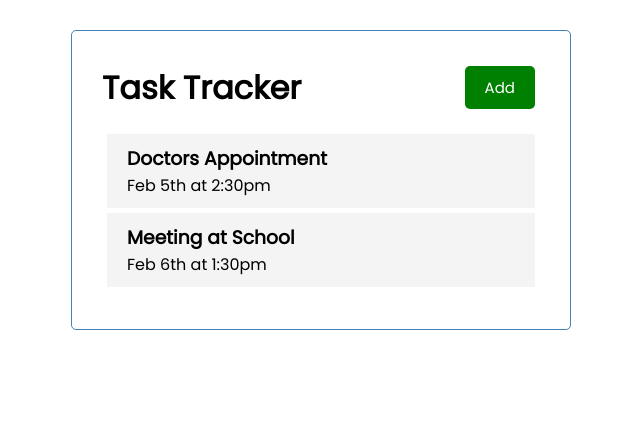
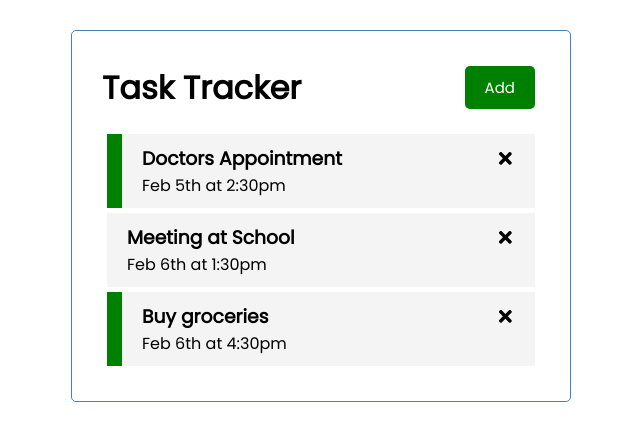
Before and after one commit to DanyylCon/react-task-tracker, a React (Create React App) app: page / in a window 1280 px wide. Shown: the top 440 px of the page, without its empty margins (319-959 px from the left). Built offline with nearby package versions, Linux system fonts and the light colour scheme; the HTML template or start-up script is replaced by a standard one.

Commit message:
add delete task/add reminder

```diff
--- a/src/App.js
+++ b/src/App.js
@@ -15,15 +15,35 @@
           "id": 2,
           "text": "Meeting at School",
           "day": "Feb 6th at 1:30pm",
+          "reminder": false
+        },
+        {
+          "id": 3,
+          "text": "Buy groceries",
+          "day": "Feb 6th at 4:30pm",
           "reminder": true
         }
       ]
 );
 
+  //Delete Task
+  const deleteTask = (id) => {
+    setTasks(tasks.filter((task) => task.id !== id));
+  }
+
+  //Toggle Reminder
+  const toggleReminder = (id) => {
+    setTasks(tasks.map((task) => task.id === id ? {...task, reminder: !task.reminder} : task))
+  }
+
   return (
     <div className="container">
       <Header/>
-      <Tasks tasks={tasks}/>
+      {
+        tasks.length >0
+          ? (<Tasks tasks={tasks} onDelete={deleteTask} onToggle={toggleReminder}/>)
+          : ('No Tasks To Show')
+      }
     </div>
   );
 }
--- a/src/components/Task.js
+++ b/src/components/Task.js
@@ -1,9 +1,10 @@
 import {FaTimes} from 'react-icons/fa';
 
-const Task = ({task}) => {
+const Task = ({task, onDelete, onToggle}) => {
     return (
-        <div className='task'>
-            <h3>{task.text}</h3>
+        <div className={`task ${task.reminder ? 'reminder' : ''}`} onDoubleClick={() => onToggle(task.id)}>
+            <h3>{task.text} <FaTimes style={{cursor: 'pointer'}}
+                onClick={()=> onDelete(task.id)} /></h3>
             <p>{task.day}</p>
         </div>
     );
--- a/src/components/Tasks.js
+++ b/src/components/Tasks.js
@@ -1,12 +1,12 @@
 import Task from './Task';
 
-const Tasks = ({tasks}) => {
+const Tasks = ({tasks, onDelete, onToggle}) => {
 
 
     return (
         <>
             {tasks.map((task) => (
-                <Task key={task.id} task={task}/>
+                <Task key={task.id} task={task} onDelete={onDelete} onToggle={onToggle}/>
             ))}
         </>
     );
--- a/src/index.css
+++ b/src/index.css
@@ -62,7 +62,7 @@
 }
 
 .task.reminder {
-  border-left: 5px solid green;
+  border-left: 15px solid green;
 }
 
 .task h3 {
```
